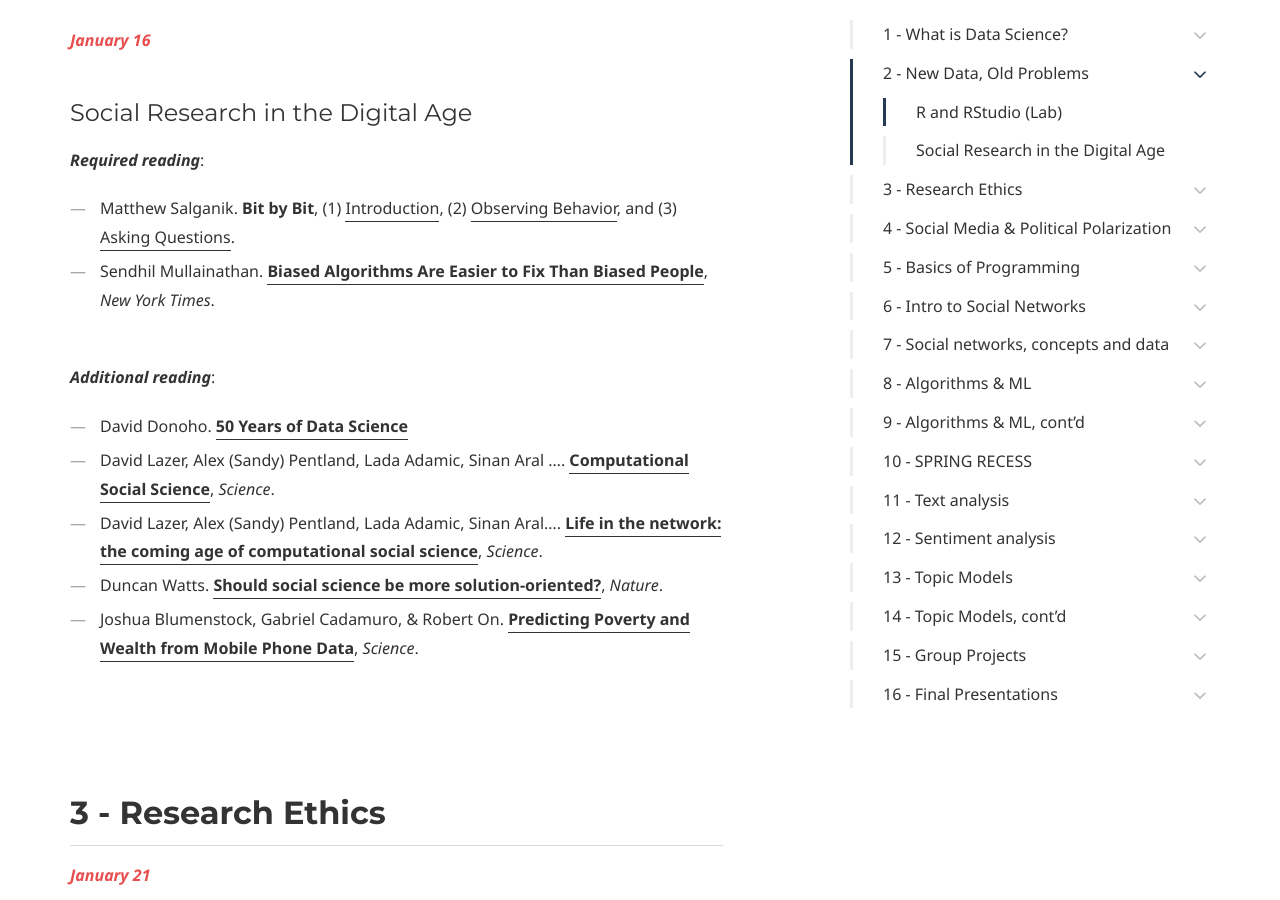
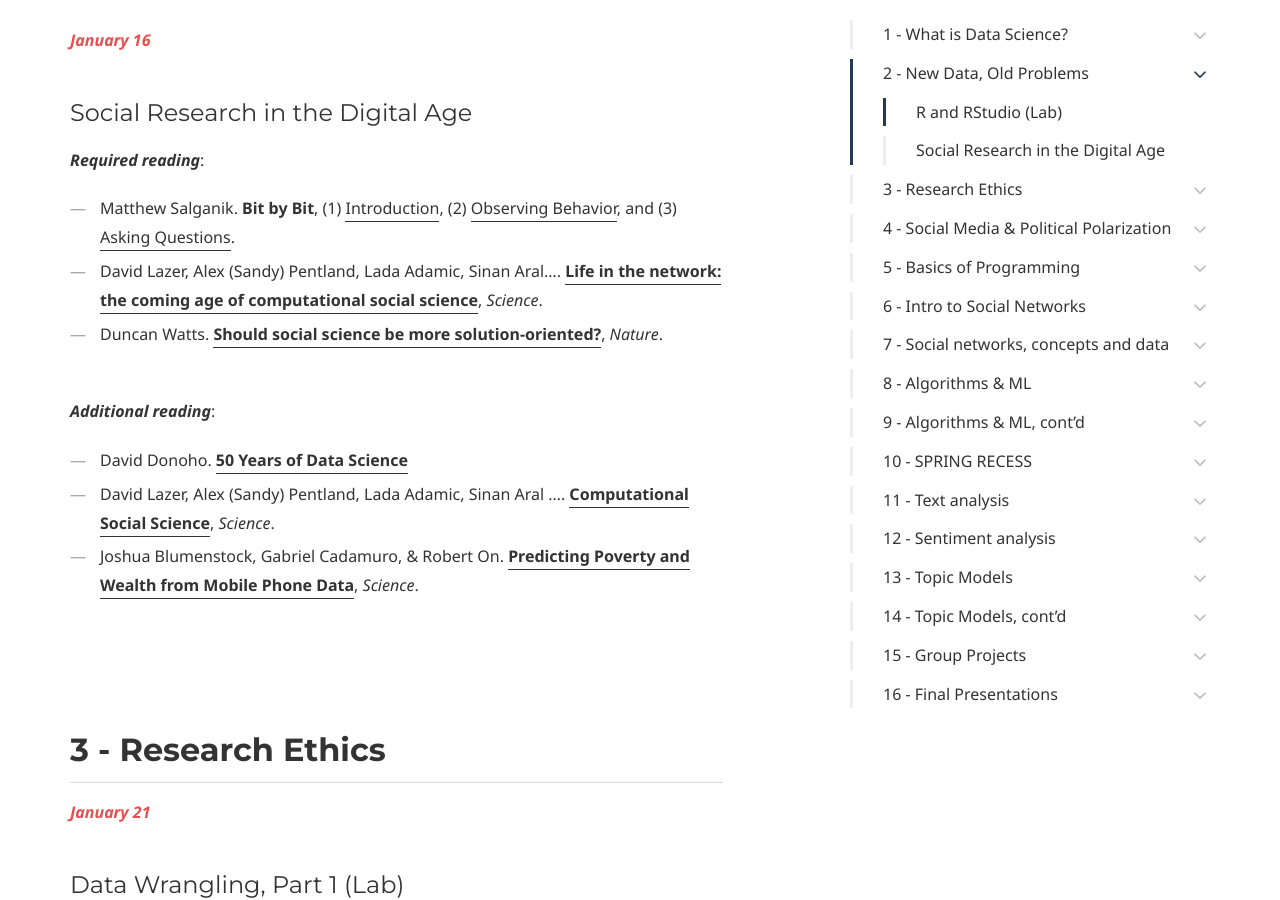
Before and after one commit to dssoc/dssoc.github.io, a Jekyll site: the page built from schedule.md, in a window 1280 px wide and 900 px high, scrolled down 1697 px. Built offline with Jekyll 4.4.1, drawn with Linux system fonts in a browser that asks for light colours; some web fonts are replaced; some of the changed text lies outside the part shown.

Commit message:
update schedule

```diff
--- a/schedule.md
+++ b/schedule.md
@@ -58,14 +58,13 @@
 
 ***Required reading***:
 - Matthew Salganik. **Bit by Bit**, (1) [Introduction](https://www.bitbybitbook.com/en/1st-ed/introduction/), (2) [Observing Behavior](https://www.bitbybitbook.com/en/1st-ed/observing-behavior/), and (3) [Asking Questions](https://www.bitbybitbook.com/en/1st-ed/asking-questions/).
-- Sendhil Mullainathan. [**Biased Algorithms Are Easier to Fix Than Biased People**](https://www.nytimes.com/2019/12/06/business/algorithm-bias-fix.html), *New York Times*.
+- David Lazer, Alex (Sandy) Pentland, Lada Adamic, Sinan Aral.... [**Life in the network: the coming age of computational social science**](https://www.ncbi.nlm.nih.gov/pmc/articles/PMC2745217/), *Science*.
+- Duncan Watts. [**Should social science be more solution-oriented?**](https://www.nature.com/articles/s41562-016-0015), *Nature*.
 <br/><br/>
 
 ***Additional reading***:
 - David Donoho. [**50 Years of Data Science**](https://courses.csail.mit.edu/18.337/2015/docs/50YearsDataScience.pdf)
 - David Lazer, Alex (Sandy) Pentland, Lada Adamic, Sinan Aral .... [**Computational Social Science**](https://science.sciencemag.org/content/323/5915/721), *Science*.
-- David Lazer, Alex (Sandy) Pentland, Lada Adamic, Sinan Aral.... [**Life in the network: the coming age of computational social science**](https://www.ncbi.nlm.nih.gov/pmc/articles/PMC2745217/), *Science*.
-- Duncan Watts. [**Should social science be more solution-oriented?**](https://www.nature.com/articles/s41562-016-0015), *Nature*.
 - Joshua Blumenstock, Gabriel Cadamuro, & Robert On. [**Predicting Poverty and Wealth from Mobile Phone Data**](https://science.sciencemag.org/content/350/6264/1073), *Science*.
 <br/><br/><br/><br/>
 
@@ -234,7 +233,10 @@
 
 ## 8 - Algorithms & ML
 <b><i><font color="#E84E4E">February 25</font></i></b>
+***Required reading***:
+<br/>
 #### Intro to Algorithms and Machine Learning
+- Sendhil Mullainathan. [**Biased Algorithms Are Easier to Fix Than Biased People**](https://www.nytimes.com/2019/12/06/business/algorithm-bias-fix.html), *New York Times*.
 <br/><br/><br/>
 
 <b><i><font color="#E84E4E">February 27</font></i></b>
```
